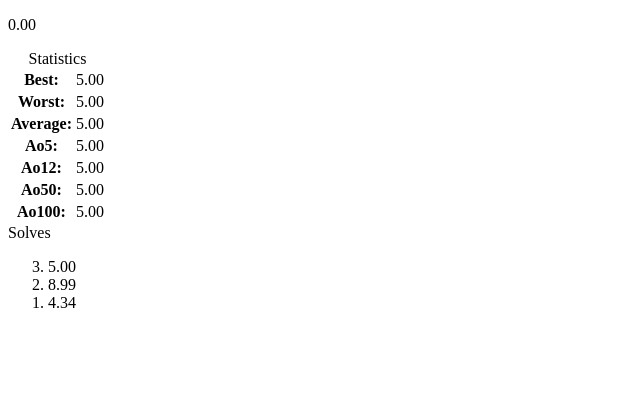
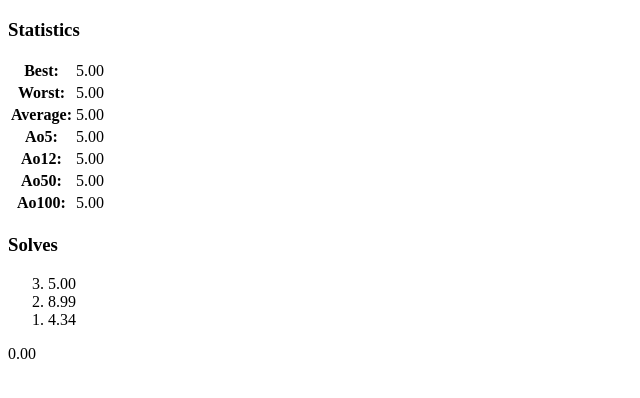
Before and after one commit to ethanly333/Cubing_timer, a plain HTML site: page index.html in a window 1280 px wide. Shown: the whole page, without its empty margins (0-640 px from the left). Drawn offline with Linux system fonts and the light colour scheme.

Commit message:
Font size change and element reorder

```diff
--- a/index.html
+++ b/index.html
@@ -4,13 +4,14 @@
     <meta charset="UTF-8">
     <meta name="viewport" content="width=device-width, initial-scale=1.0">
     <title>Timely</title>
+    <link rel="stylesheet" href="./stylesheets/style.css">
 </head>
 <body>
-    <p id="timer">0.00</p>
+    <div class="main">
 
         <div class="container">
             <table>
-            <caption>Statistics</caption>
+                <h3>Statistics</h3>
                 <tbody>
                     <tr>
                         <th>Best:</th>
@@ -44,7 +45,7 @@
             </table>
 
             <div class="solves">
-            <caption>Solves</caption>
+                <h3>Solves</h3>
                 <ol reversed>
                     <li>5.00</li>
                     <li>8.99</li>
@@ -52,5 +53,9 @@
                 </ol>
             </div>
         </div>
+
+        <p id="timer">0.00</p>
+
+    </div>
 </body>
 </html>
```
Lines whose indentation alone changed are shown as unchanged.
